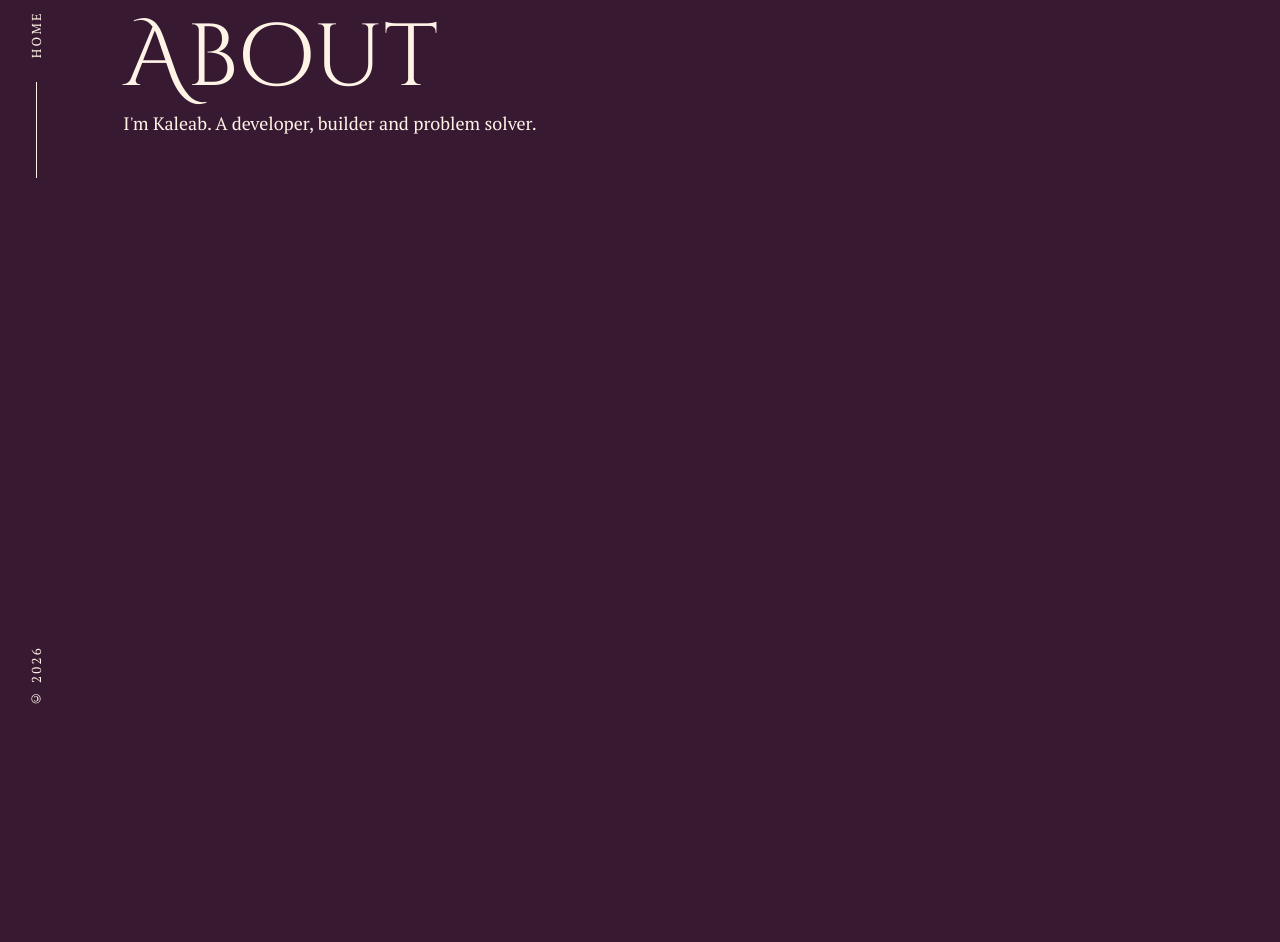
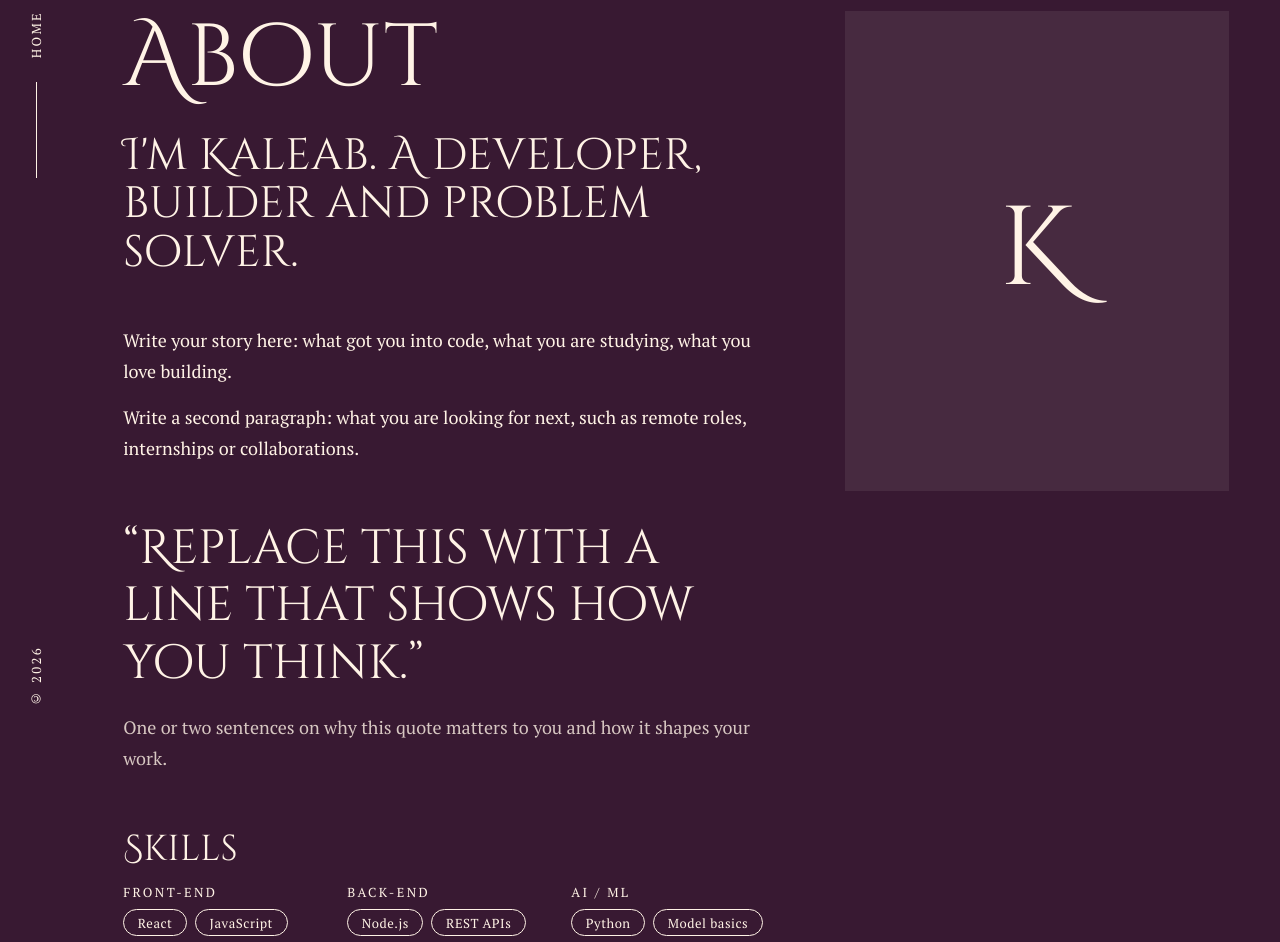
Before and after one commit to kaleabsolomon-00/mainPortfolio, a React (Vite) app: page /about in a window 1280 px wide. Shown: the part 40-982 px from the top of the page. Before the commit the page ends 800 px from the top, so only its background shows below. Built offline with nearby package versions, Linux system fonts and the light colour scheme.

Commit message:
added About page content and styles; implement responsive layout and skill tags

```diff
--- a/src/content.js
+++ b/src/content.js
@@ -142,6 +142,15 @@ const content = {
         image: "",
       },
     ],
+    // Labels used inside each project's case study
+    labels: {
+      problem: "Problem",
+      solution: "Solution",
+      result: "Result",
+      stack: "Stack",
+      live: "Live site",
+      repo: "Source code",
+    },
   },
 
   /* ---- Lab (experiments, notes, small builds) --------------------------- */
--- /dev/null
+++ b/src/pages/About.css
@@ -0,0 +1,122 @@
+/* ==========================================================================
+   ABOUT PAGE STYLES
+   Desktop: text on the left, sticky portrait on the right.
+   Mobile:  title → portrait → text, in one column.
+   ========================================================================== */
+
+.about__grid {
+  display: grid;
+  gap: 3rem 5rem;
+  max-width: var(--content-max);
+  grid-template-columns: minmax(0, 1fr);
+  grid-template-areas:
+    "head"
+    "photo"
+    "body";
+}
+
+@media (min-width: 62rem) {
+  .about__grid {
+    grid-template-columns: minmax(0, 1fr) minmax(16rem, 24rem);
+    grid-template-areas:
+      "head photo"
+      "body photo";
+    align-items: start;
+  }
+
+  /* The portrait stays in view while the text scrolls (desktop only) */
+  .about__photo {
+    position: sticky;
+    top: var(--page-padding);
+  }
+}
+
+/* ---- Title + headline --------------------------------------------------- */
+.about__head {
+  grid-area: head;
+}
+.about__title {
+  margin-bottom: 1.5rem;
+}
+.about__headline {
+  font-size: clamp(1.6rem, 1rem + 2.4vw, 2.75rem);
+  max-width: 24ch;
+}
+
+/* ---- Portrait ----------------------------------------------------------- */
+.about__photo {
+  grid-area: photo;
+  max-width: 24rem;
+}
+.about__photo img,
+.about__photo-fallback {
+  width: 100%;
+  aspect-ratio: 4 / 5;
+  object-fit: cover;
+}
+.about__photo-fallback {
+  display: grid;
+  place-items: center;
+  background: rgb(255 243 230 / 0.08);
+  font-family: var(--font-display);
+  font-size: 7rem;
+}
+
+/* ---- Text column -------------------------------------------------------- */
+.about__body {
+  grid-area: body;
+  display: grid;
+  gap: 3.5rem;
+  max-width: 40rem;
+}
+
+.about__intro p + p {
+  margin-top: 1rem;
+}
+
+/* Quote: big display type, the visual highlight of the page */
+.about__quote p:first-child {
+  font-family: var(--font-display);
+  font-size: clamp(1.6rem, 1rem + 2.6vw, 3rem);
+  line-height: 1.2;
+}
+.about__quote-note {
+  margin-top: 1.25rem;
+  opacity: 0.8;
+}
+
+/* ---- Sections ----------------------------------------------------------- */
+.about__section h2 {
+  margin-bottom: 1rem;
+}
+.about__subheading {
+  margin-top: 2rem;
+}
+.about__note {
+  opacity: 0.7;
+}
+
+.about__skills {
+  display: grid;
+  gap: 1.5rem 2rem;
+  grid-template-columns: repeat(auto-fit, minmax(12rem, 1fr));
+}
+.about__group-title {
+  margin-bottom: 0.6rem;
+  font-family: var(--font-body);
+  font-size: var(--text-small);
+  font-weight: 400;
+  letter-spacing: 0.18em;
+  text-transform: uppercase;
+}
+
+.about__people {
+  display: flex;
+  flex-wrap: wrap;
+  gap: 0.25rem 1.25rem;
+  margin-top: 0.75rem;
+}
+
+.about__cv {
+  margin-top: 2rem;
+}
--- a/src/pages/About.jsx
+++ b/src/pages/About.jsx
@@ -1,11 +1,157 @@
-/* PLACEHOLDER: replaced in Step 3 */
+/* ==========================================================================
+   ABOUT PAGE
+   Text:   content.js → about (and site.name for the photo placeholder)
+   Layout: About.css
+   data-reveal="n" = the order things rise in after the page transition
+   Sections with no content in content.js are hidden automatically.
+   ========================================================================== */
+
 import content from "../content.js";
+import "./About.css";
 
 export default function About() {
+  const {
+    title,
+    headline,
+    intro,
+    quote,
+    quoteNote,
+    skills,
+    education,
+    languages,
+    kudos,
+    cvUrl,
+    photo,
+    photoAlt,
+    labels,
+  } = content.about;
+
   return (
-    <main className="page theme-dark">
-      <h1 data-reveal="1">{content.about.title}</h1>
-      <p data-reveal="2">{content.about.headline}</p>
+    <main className="page theme-dark about">
+      <div className="about__grid">
+        {/* ---- Title + headline ------------------------------------------ */}
+        <header className="about__head">
+          <h1 className="about__title" data-reveal="1">
+            {title}
+          </h1>
+          <h2 className="about__headline" data-reveal="2">
+            {headline}
+          </h2>
+        </header>
+
+        {/* ---- Portrait (or a placeholder until you add one) -------------- */}
+        <figure className="about__photo" data-reveal="2">
+          {photo ? (
+            <img src={photo} alt={photoAlt} />
+          ) : (
+            <div className="about__photo-fallback" aria-hidden="true">
+              {content.site.name.charAt(0)}
+            </div>
+          )}
+        </figure>
+
+        {/* ---- Main text column ------------------------------------------ */}
+        <div className="about__body">
+          {/* Your story: one <p> per string in content.about.intro */}
+          <div className="about__intro" data-reveal="3">
+            {intro.map((paragraph, index) => (
+              <p key={index}>{paragraph}</p>
+            ))}
+          </div>
+
+          {/* Quote (hidden when quote is "") */}
+          {quote && (
+            <blockquote className="about__quote" data-reveal="4">
+              <p>“{quote}”</p>
+              {quoteNote && <p className="about__quote-note">{quoteNote}</p>}
+            </blockquote>
+          )}
+
+          {/* Skills, grouped */}
+          {skills.length > 0 && (
+            <section className="about__section" data-reveal="5">
+              <h2>{labels.skills}</h2>
+              <div className="about__skills">
+                {skills.map((skill) => (
+                  <div key={skill.group}>
+                    <h3 className="about__group-title">{skill.group}</h3>
+                    <ul className="tags">
+                      {skill.items.map((item) => (
+                        <li key={item} className="tag">
+                          {item}
+                        </li>
+                      ))}
+                    </ul>
+                  </div>
+                ))}
+              </div>
+            </section>
+          )}
+
+          {/* Education + languages */}
+          <section className="about__section" data-reveal="6">
+            <h2>{labels.education}</h2>
+            <p>
+              <strong>{education.program}</strong>
+              <br />
+              {education.school}
+              <br />
+              <span className="about__note">{education.note}</span>
+            </p>
+
+            {languages.length > 0 && (
+              <>
+                <h2 className="about__subheading">{labels.languages}</h2>
+                <ul className="tags">
+                  {languages.map((language) => (
+                    <li key={language} className="tag">
+                      {language}
+                    </li>
+                  ))}
+                </ul>
+              </>
+            )}
+          </section>
+
+          {/* Thank-you note + optional CV download */}
+          <section className="about__section" data-reveal="7">
+            {kudos.text && (
+              <>
+                <h2>{labels.kudos}</h2>
+                <p>{kudos.text}</p>
+                {kudos.people.length > 0 && (
+                  <ul className="about__people">
+                    {kudos.people.map((person) => (
+                      <li key={person.name}>
+                        {person.url ? (
+                          <a
+                            className="link"
+                            href={person.url}
+                            target="_blank"
+                            rel="noopener noreferrer"
+                          >
+                            {person.name}
+                          </a>
+                        ) : (
+                          person.name
+                        )}
+                      </li>
+                    ))}
+                  </ul>
+                )}
+              </>
+            )}
+
+            {cvUrl && (
+              <p className="about__cv">
+                <a className="link label" href={cvUrl} download>
+                  {labels.cv}
+                </a>
+              </p>
+            )}
+          </section>
+        </div>
+      </div>
     </main>
   );
 }
--- a/src/styles/global.css
+++ b/src/styles/global.css
@@ -96,6 +96,21 @@ h2 {
   letter-spacing: 0.18em;
   text-transform: uppercase;
 }
+/* ---- Tags (small outlined pills for skills, stack, languages) ------------
+   Usage: <ul className="tags"><li className="tag">React</li></ul>          */
+.tags {
+  display: flex;
+  flex-wrap: wrap;
+  gap: 0.5rem;
+}
+.tag {
+  border: 1px solid currentColor;
+  border-radius: 999px;
+  padding: 0.1rem 0.85rem;
+  font-size: var(--text-small);
+  letter-spacing: 0.04em;
+  line-height: 1.7;
+}
 
 /* ---- Accessibility ------------------------------------------------------ */
 /* Visible keyboard focus on every interactive element */
```
